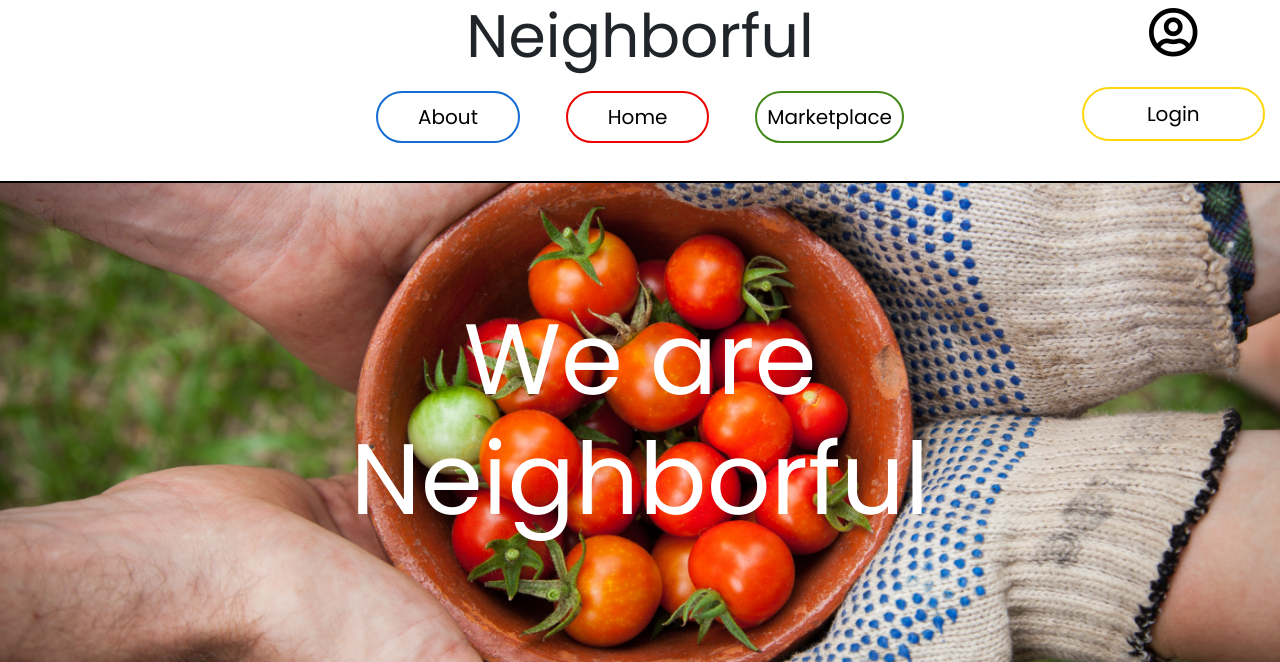
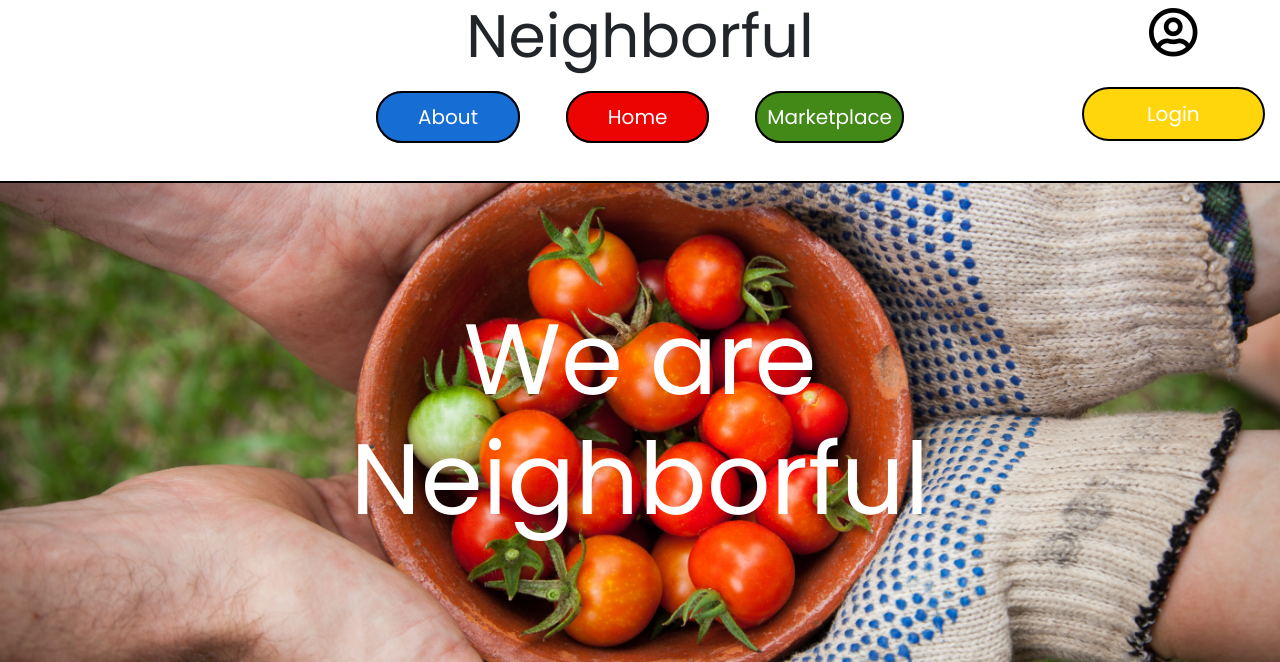
Before and after one commit to njang/neighborful, a Django app: page / in a window 1280 px wide. Shown: the top 662 px of the page. Run offline with Django 3.2, Linux system fonts and the light colour scheme; some libraries are stand-ins or nearby versions.

Commit message:
styles header buttons, color background

```diff
--- a/main_app/static/style.css
+++ b/main_app/static/style.css
@@ -242,21 +242,23 @@ thead {
 
 #logoutLink {
   text-decoration: none;
-  color: black;
-  border: #FFD50B 2px solid;
+  color: white;
+  background: #FFD50B;
+  border: black 2px solid;
   border-radius: 50px;
   padding-top: 10px;
   padding-bottom: 10px;
 }
 
 #logoutLink:hover, a:active {
-   color: #FFD50B;
+   color: black;
 }
 
 #loginLink {
   text-decoration: none;
-  color: black;
-  border: #FFD50B 2px solid;
+  color: white;
+  background: #FFD50B;
+  border: black 2px solid;
   border-radius: 50px;
   margin-top: 30px;
   padding-top: 10px;
@@ -264,14 +266,15 @@ thead {
 }
 
 #loginLink:hover, a:active {
-  color: #FFD50B;
+  color: black;
 }
 
 #aboutLink {
   text-decoration: none;
-  color: black;
+  color: white;
   margin-right: 5%;
-  border: #166DD3 2px solid;
+  background: #166DD3;
+  border: black 2px solid;
   border-radius: 50px;
   padding-right: 40px;
   padding-left: 40px;
@@ -280,28 +283,30 @@ thead {
 }
 
 #aboutLink:hover, a:active {
-  color: #166DD3;
+  color: black;
 }
 
 #marketplaceLink {
   text-decoration: none;
-  color: black;
+  color: white;
   margin-left: 5%;
-  border: #438918 2px solid;
+  background: #438918;
+  border: black 2px solid;
   border-radius: 50px;
   padding: 10px;
 }
 
 #marketplaceLink:hover, a:active {
-   color: #438918;
+   color: black;
 }
 
 #homeLink {
   text-decoration: none;
-  color: black;
+  color: white;
   margin-right: 10px;
   margin-left: 10px;
-  border: #EB0401 2px solid;
+  background: #EB0401;
+  border: black 2px solid;
   border-radius: 50px;
   padding-right: 40px;
   padding-left: 40px;
@@ -310,7 +315,7 @@ thead {
 }
 
 #homeLink:hover, a:active {
-   color: #EB0401;
+   color: black;
 }
 
 footer {
```
